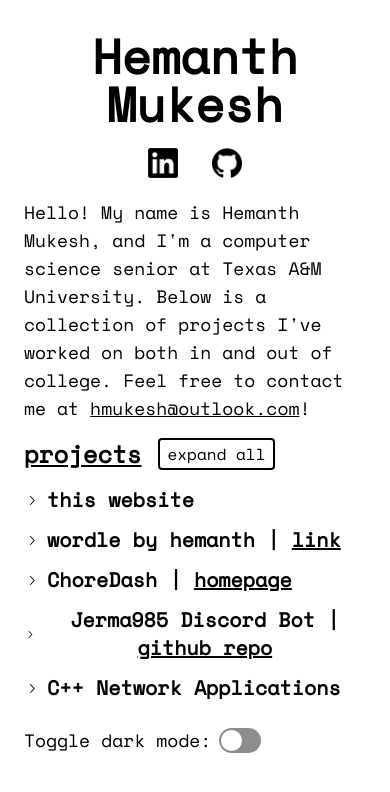
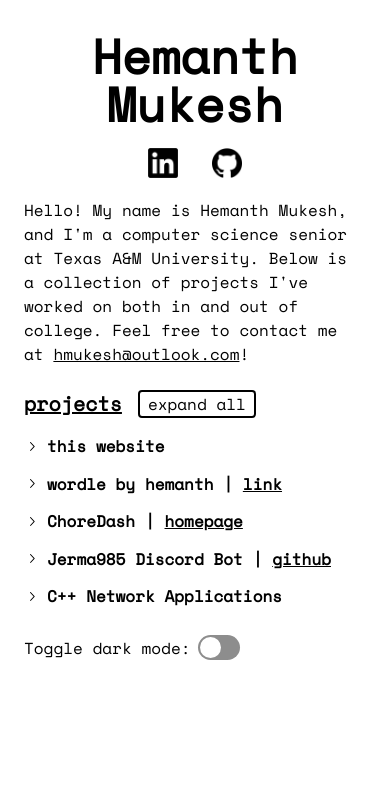
Before and after one commit to hmukesh5/hmukesh5.github.io, a React (Vite) app: page / in a window 390 px wide. Shown: the top 792 px of the page. Built offline with nearby package versions, Linux system fonts and the light colour scheme.

Commit message:
mobile friendly

```diff
--- a/src/App.tsx
+++ b/src/App.tsx
@@ -44,7 +44,7 @@ function App() {
         },
         {
             value: "jerma",
-            title: <>Jerma985 Discord Bot | <a href="https://github.com/prknezek/Jerma985Bot" target="_blank" className="underline">github repo</a></>,
+            title: <>Jerma985 Discord Bot | <a href="https://github.com/prknezek/Jerma985Bot" target="_blank" className="underline">github</a></>,
             content:<>
                         A Discord bot based on the popular Twitch streamer Jerma985.
                         Built in Python with the {nextcordLink} module.
@@ -82,7 +82,7 @@ function App() {
                 <a className={darkMode ? "invert" : ""} href="https://github.com/hmukesh5" target="_blank"><img src={github} width={30} height={30}></img></a>
             </div>
 
-            <div className="mb-4 text-lg">
+            <div className="mb-4 text-base sm:text-lg">
                 <p>Hello! My name is Hemanth Mukesh, and I'm a computer science senior at Texas A&M University.
                    Below is a collection of projects I've worked on both in and out of college.
                    Feel free to contact me at <a className="underline" href="mailto:hmukesh@outlook.com">hmukesh@outlook.com</a>!
@@ -91,8 +91,8 @@ function App() {
 
             <div className="max-w-fit">
 
-                <div className="flex align-middle mb-4">
-                    <h3 className="font-bold text-2xl underline">projects</h3>
+                <div className="flex align-middle mb-4 mt-6">
+                    <h3 className="font-bold text-xl sm:text-2xl underline">projects</h3>
                     <button onClick={expandAll} className={`ml-4 border-black border-2 rounded text-base px-2 ${darkMode ? 'border-white' : 'border-black'}`}>
                         {expandedItems.length === projects.length ? "collapse all" : "expand all"}
                     </button>
@@ -113,7 +113,7 @@ function App() {
 
             <br/>
             <div className="">
-                <p className="text-lg mr-2 inline align-middle">Toggle dark mode:</p>
+                <p className="text-base sm:text-lg mr-2 inline align-middle">Toggle dark mode:</p>
 
                 <Switch.Root className="SwitchRoot inline align-middle" id="airplane-mode" onCheckedChange={(checked) => {
                     setDarkMode(checked);
--- a/src/components/project.tsx
+++ b/src/components/project.tsx
@@ -17,13 +17,13 @@ const Project: React.FC<ProjectProps> = ({value, project_title, content, expande
         }}>
             <div className="flex justify-center items-center gap-x-2">
             <ChevronDownIcon className="AccordionChevron" aria-hidden />
-            <div className='font-bold text-xl'>
+            <div className='font-bold text-base sm:text-xl'>
                 {project_title}
             </div>
             </div>
         </Accordion.Trigger>
         </Accordion.Header>
-        <Accordion.Content className="AccordionContent ml-6 text-lg">
+        <Accordion.Content className="AccordionContent ml-6 text-base sm:text-lg">
         {content}
         </Accordion.Content>
     </Accordion.Item>
```
